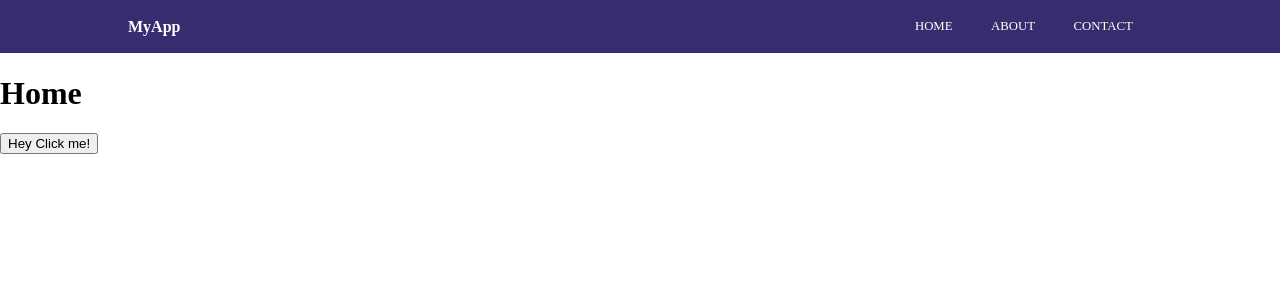
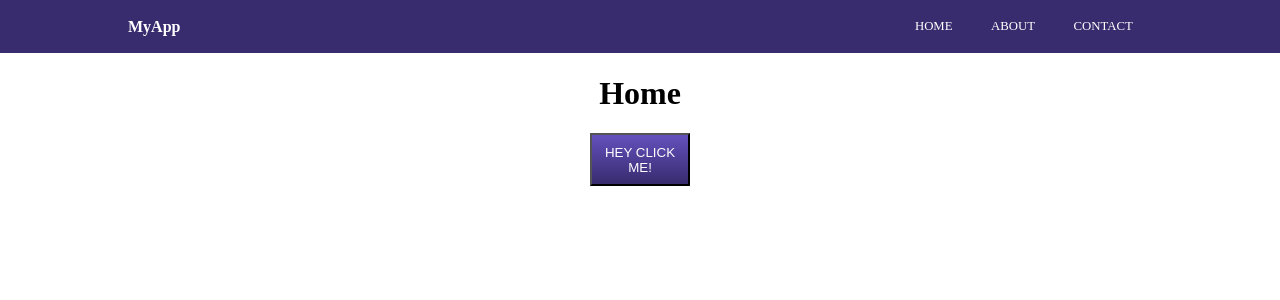
Before and after one commit to SheaParrott/Angular-Hello-World, an Angular app: page / in a window 1280 px wide. Shown: the top 300 px of the page. Built offline with nearby package versions, Linux system fonts and the light colour scheme.

Commit message:
button now toggles gray class that is bound to h1 on home screen

```diff
--- a/src/app/home/home.component.css
+++ b/src/app/home/home.component.css
@@ -0,0 +1,3 @@
+.gray {
+  color: gray;
+}
--- a/src/app/home/home.component.html
+++ b/src/app/home/home.component.html
@@ -1,3 +1,5 @@
-<h1>Home</h1>
+<main>
+  <h1 [class.gray]="h1Style">Home</h1>
 
-<button (click)="firstClick()">Hey Click me!</button>
+  <button (click)="firstClick()">Hey Click me!</button>
+</main>
--- a/src/app/home/home.component.ts
+++ b/src/app/home/home.component.ts
@@ -6,10 +6,11 @@ import { Component, OnInit } from '@angular/core'
   styleUrls: ['./home.component.css']
 })
 export class HomeComponent implements OnInit {
+  h1Style: boolean = false
   constructor() {}
 
   ngOnInit() {}
   firstClick = () => {
-    console.log('clicked')
+    this.h1Style = !this.h1Style
   }
 }
--- a/src/styles.css
+++ b/src/styles.css
@@ -1,6 +1,13 @@
 body {
   min-height: 100vh;
   margin: 0;
+}
+main {
+  width: 80% auto;
+  display: flex;
+  flex-direction: column;
+  align-items: center;
+  justify-content: center;
 }
 a {
   text-decoration: none;
@@ -17,3 +24,15 @@ section {
   margin: 0 auto;
   padding: 2em;
 }
+button {
+  cursor: pointer;
+  background: linear-gradient(#6450bd, #382c6e);
+  color: white;
+  padding: 0.7em;
+  text-transform: uppercase;
+  width: 100px;
+}
+button:hover {
+  cursor: pointer;
+  background: linear-gradient(#4c3c8f, #4c3c8f);
+}
```
